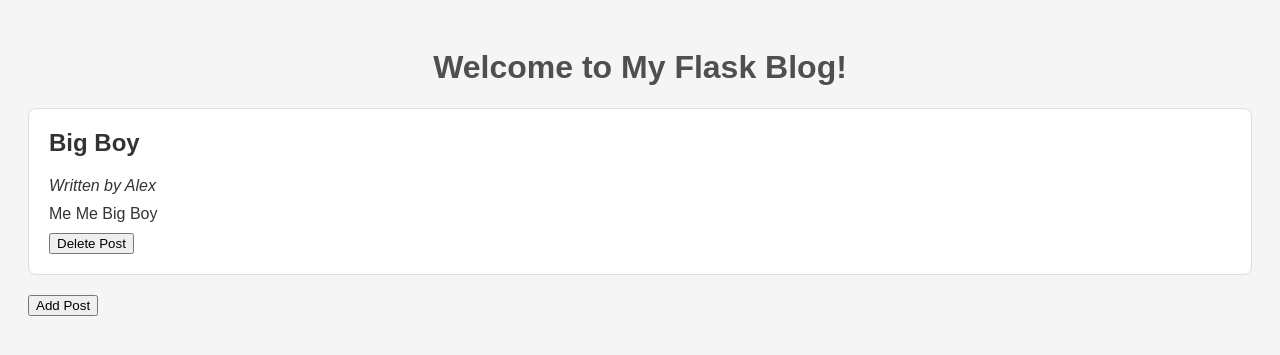
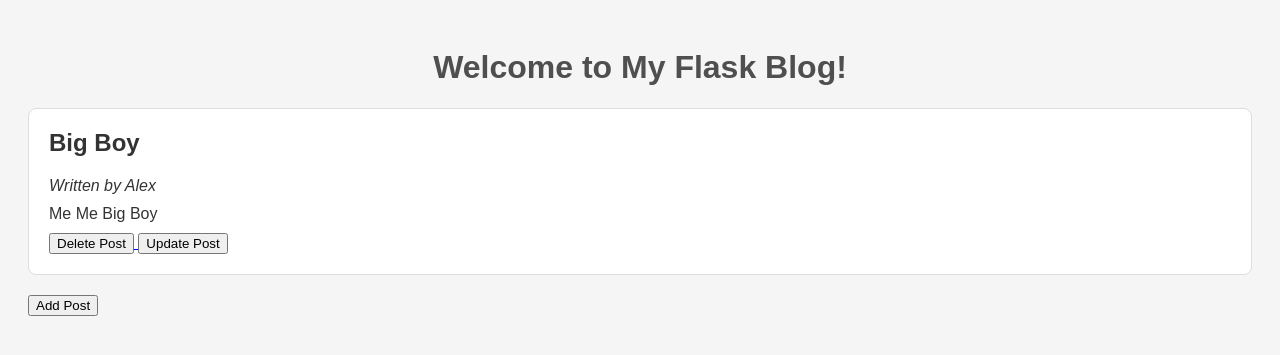
Before and after one commit to Bucketchi/Master-Blog, a Flask app: page / in a window 1280 px wide. Shown: the top 355 px of the page. Run offline with Flask 3, Linux system fonts and the light colour scheme.

Commit message:
Added Update post Button

```diff
--- a/templates/index.html
+++ b/templates/index.html
@@ -16,6 +16,9 @@
             <a href="/delete/{{ post['id'] }}">
                 <button>Delete Post</button>
             </a>
+            <a href="/update/{{ post['id'] }}">
+                <button>Update Post</button>
+            </a>
         </div>
     {% endfor %}
     <a href="/add">
```
